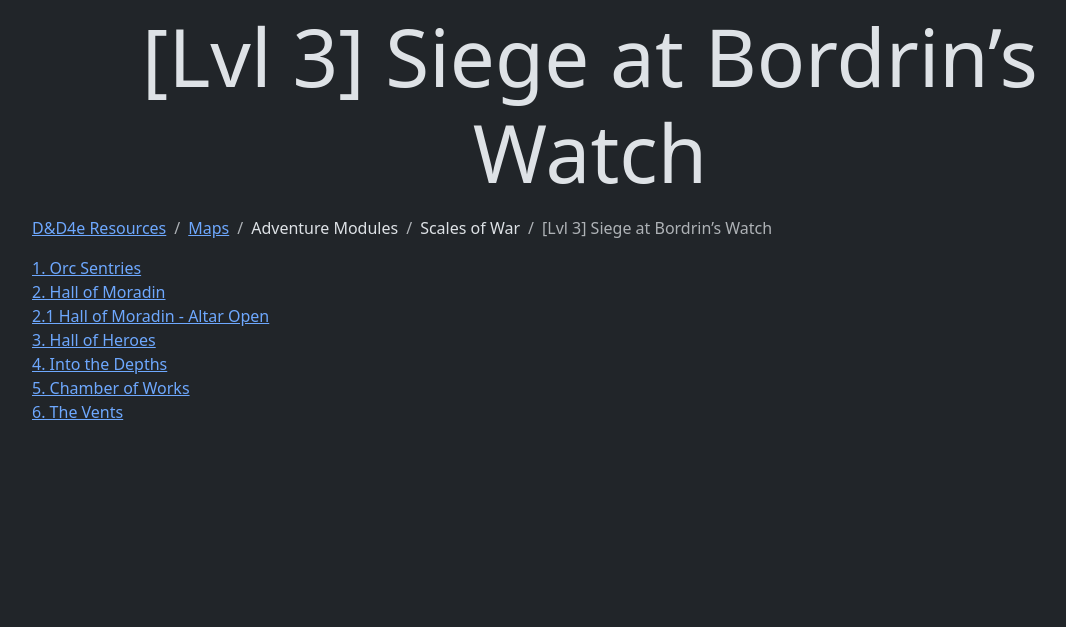
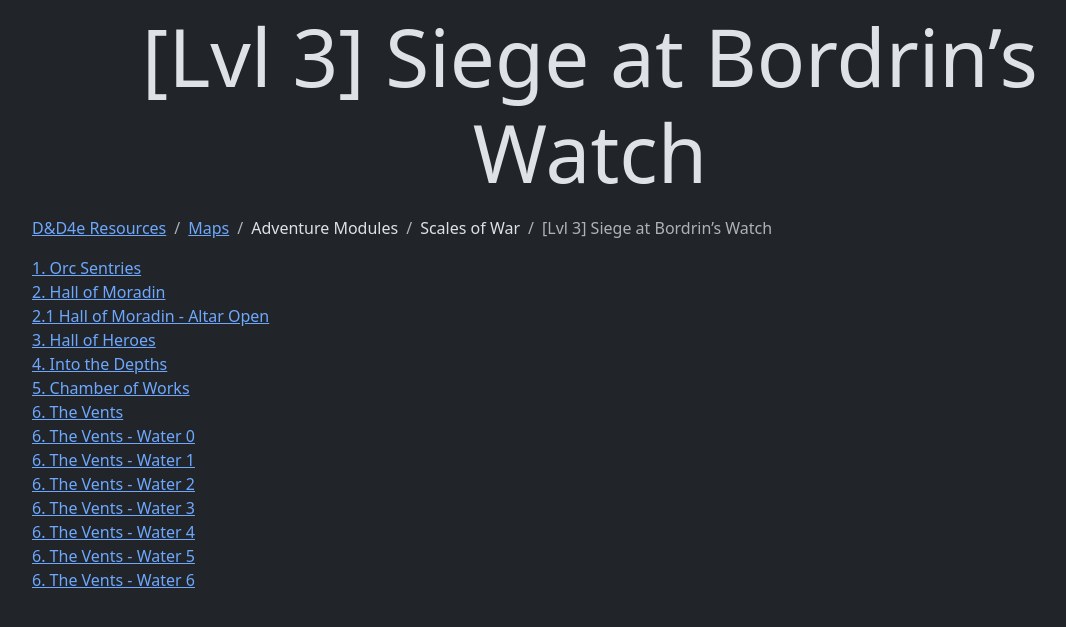
Before and after one commit to DnD4e/Maps, a Jekyll site: the page built from AdventureModules/ScalesOfWar/03-SiegeAtBordrinsWatch/index.html, in a window 1280 px wide. Shown: the top 627 px of the page, without its empty margins (50-1116 px from the left). Built offline with Jekyll 4.4.1, drawn with Linux system fonts in a browser that asks for light colours.

Commit message:
Scales of War: L3 SoBW: 6. The Vents: Add water overlays

```diff
--- a/_data/AdventureModules_ScalesOfWar/L03_SiegeOfBordrinsWatch.json
+++ b/_data/AdventureModules_ScalesOfWar/L03_SiegeOfBordrinsWatch.json
@@ -26,4 +26,32 @@
 		"name": "6. The Vents"
 		, "filename": "6. The Vents.webp"
 	}
+	, {
+		"name": "6. The Vents - Water 0"
+		, "filename": "6. The Vents - Water 0.webp"
+	}
+	, {
+		"name": "6. The Vents - Water 1"
+		, "filename": "6. The Vents - Water 1.webp"
+	}
+	, {
+		"name": "6. The Vents - Water 2"
+		, "filename": "6. The Vents - Water 2.webp"
+	}
+	, {
+		"name": "6. The Vents - Water 3"
+		, "filename": "6. The Vents - Water 3.webp"
+	}
+	, {
+		"name": "6. The Vents - Water 4"
+		, "filename": "6. The Vents - Water 4.webp"
+	}
+	, {
+		"name": "6. The Vents - Water 5"
+		, "filename": "6. The Vents - Water 5.webp"
+	}
+	, {
+		"name": "6. The Vents - Water 6"
+		, "filename": "6. The Vents - Water 6.webp"
+	}
 ]
```
Also changed, not shown: AdventureModules/ScalesOfWar/03-SiegeAtBordrinsWatch/6. The Vents - Water 0.webp (added), AdventureModules/ScalesOfWar/03-SiegeAtBordrinsWatch/6. The Vents - Water 1.webp (added), AdventureModules/ScalesOfWar/03-SiegeAtBordrinsWatch/6. The Vents - Water 2.webp (added), AdventureModules/ScalesOfWar/03-SiegeAtBordrinsWatch/6. The Vents - Water 3.webp (added), AdventureModules/ScalesOfWar/03-SiegeAtBordrinsWatch/6. The Vents - Water 4.webp (added), AdventureModules/ScalesOfWar/03-SiegeAtBordrinsWatch/6. The Vents - Water 5.webp (added), AdventureModules/ScalesOfWar/03-SiegeAtBordrinsWatch/6. The Vents - Water 6.webp (added).
